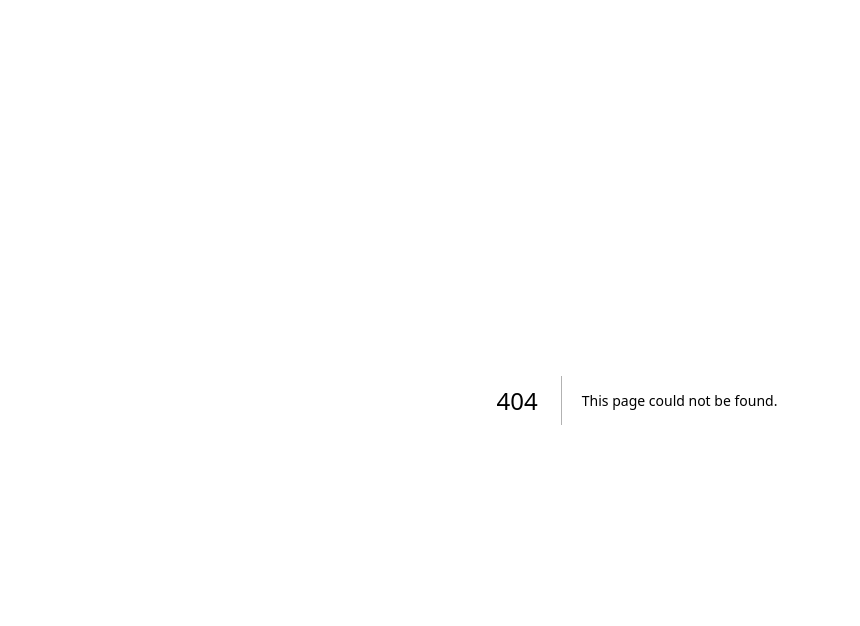
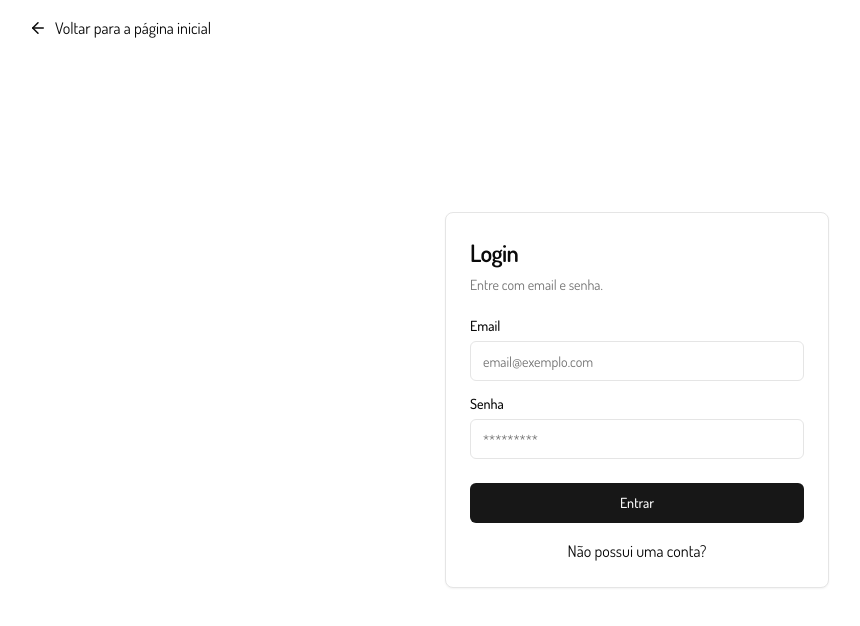
Before and after one commit to jessicasantosb/workshop-codante-next-auth, a Next.js app: page /login-server in a window 1280 px wide. Before the commit this address had no page. Shown: the top 626 px of the page, without its empty margins (3-863 px from the left). Built offline with nearby package versions, Linux system fonts and the light colour scheme.

Commit message:
feat: handle login flow

```diff
--- /dev/null
+++ b/src/app/(auth)/login-server/_actions/login.ts
@@ -0,0 +1,23 @@
+'use server';
+
+import { AuthError } from 'next-auth';
+import { redirect } from 'next/navigation';
+
+import { signIn } from '@/auth';
+
+export default async function login(FormData: FormData) {
+  const { email, password } = Object.fromEntries(FormData.entries());
+
+  try {
+    await signIn('credentials', { email, password });
+  } catch (error) {
+    if (error instanceof AuthError) {
+      if (error.type === 'CredentialsSignin') {
+        error.message = 'Credenciais inválidas';
+        throw error;
+      }
+    }
+  }
+
+  redirect('/dashboard');
+}
--- /dev/null
+++ b/src/app/(auth)/login-server/_components/ErrorCard.tsx
@@ -0,0 +1,37 @@
+import Link from 'next/link';
+
+import { Button } from '@/components/ui/button';
+import {
+  Card,
+  CardContent,
+  CardFooter,
+  CardHeader,
+  CardTitle,
+} from '@/components/ui/card';
+
+export function ErrorCard({
+  errorMessage,
+  reset,
+}: {
+  errorMessage: string;
+  reset: () => void;
+}) {
+  return (
+    <Card className='w-full max-w-sm'>
+      <CardHeader>
+        <CardTitle className='text-2xl'>Erro ao fazer o login</CardTitle>
+      </CardHeader>
+
+      <CardContent className='grid gap-4'>
+        <p className='text-red-500'>{errorMessage}</p>
+      </CardContent>
+
+      <CardFooter className='flex flex-col gap-4'>
+        <Button className='w-full' onClick={reset}>
+          Tentar Novamente
+        </Button>
+        <Link href={'/'}>Voltar para a página inicial</Link>
+      </CardFooter>
+    </Card>
+  );
+}
--- a/src/app/(auth)/login/page.tsx
+++ b/src/app/(auth)/login-server/_components/LoginForm.tsx
@@ -1,4 +1,5 @@
-import { ArrowLeftIcon } from 'lucide-react';
+'use client';
+
 import Link from 'next/link';
 
 import { Button } from '@/components/ui/button';
@@ -12,25 +13,23 @@ import {
 } from '@/components/ui/card';
 import { Input } from '@/components/ui/input';
 import { Label } from '@/components/ui/label';
+import login from '../_actions/login';
 
-export default function Login() {
+export function LoginForm() {
   return (
-    <section className='relative w-full h-screen flex items-center justify-center px-4'>
-      <Link href={'/'} className='absolute top-4 left-4 flex items-center gap-2'>
-        <ArrowLeftIcon size={18}/>
-        Voltar para a página inicial
-      </Link>
+    <Card className='w-full max-w-sm'>
+      <CardHeader>
+        <CardTitle className='text-2xl'>Login</CardTitle>
+        <CardDescription>Entre com email e senha.</CardDescription>
+      </CardHeader>
 
-      <Card className='w-full max-w-sm'>
-        <CardHeader>
-          <CardTitle className='text-2xl'>Login</CardTitle>
-          <CardDescription>Entre com email e senha.</CardDescription>
-        </CardHeader>
+      <form action={login}>
         <CardContent className='grid gap-4'>
           <div className='grid gap-2'>
             <Label htmlFor='email'>Email</Label>
             <Input
               id='email'
+              name='email'
               type='email'
               placeholder='email@exemplo.com'
               required
@@ -40,17 +39,19 @@ export default function Login() {
             <Label htmlFor='password'>Senha</Label>
             <Input
               id='password'
+              name='password'
               type='password'
               placeholder='*********'
               required
             />
           </div>
         </CardContent>
+
         <CardFooter className='flex flex-col gap-4'>
           <Button className='w-full'>Entrar</Button>
           <Link href={'/register'}>Não possui uma conta?</Link>
         </CardFooter>
-      </Card>
-    </section>
+      </form>
+    </Card>
   );
 }
--- /dev/null
+++ b/src/app/(auth)/login-server/error.tsx
@@ -0,0 +1,13 @@
+'use client';
+
+import { ErrorCard } from './_components/ErrorCard';
+
+export default function LoginError({
+  error,
+  reset,
+}: {
+  error: Error & { digest?: string };
+  reset: () => void;
+}) {
+  return <ErrorCard errorMessage={error.message} reset={reset} />;
+}
--- /dev/null
+++ b/src/app/(auth)/login-server/layout.tsx
@@ -0,0 +1,11 @@
+export default function LoginLayout({
+  children,
+}: {
+  children: React.ReactNode;
+}) {
+  return (
+    <section className='w-full h-screen flex items-center justify-center px-4'>
+      {children}
+    </section>
+  );
+}
--- /dev/null
+++ b/src/app/(auth)/login-server/page.tsx
@@ -0,0 +1,19 @@
+import { ArrowLeftIcon } from 'lucide-react';
+import Link from 'next/link';
+import { LoginForm } from './_components/LoginForm';
+
+export default function Login() {
+  return (
+    <section className='relative w-full h-screen flex items-center justify-center px-4'>
+      <Link
+        href={'/'}
+        className='absolute top-4 left-4 flex items-center gap-2'
+      >
+        <ArrowLeftIcon size={18} />
+        Voltar para a página inicial
+      </Link>
+
+      <LoginForm />
+    </section>
+  );
+}
--- a/src/app/page.tsx
+++ b/src/app/page.tsx
@@ -20,7 +20,7 @@ export default function Home() {
         </div>
 
         <Button size={'full'}>
-          <Link href={'/'}>Login - Server Components</Link>
+          <Link href={'/login-server'}>Login - Server Components</Link>
         </Button>
         <Button size={'full'}>
           <Link href={'/'}>Login - Client Components</Link>
--- a/src/auth.ts
+++ b/src/auth.ts
@@ -6,12 +6,13 @@ import db from './lib/db';
 export const {
   handlers: { GET, POST },
   auth,
+  signIn
 } = NextAuth({
   providers: [
     Credentials({
       credentials: {
-        email: {},
-        password: {},
+        email: { label: 'Email' },
+        password: { label: 'Senha', type: 'password' },
       },
       async authorize(credentials) {
         const email = credentials.email as string;
```
Also changed, not shown: 1 other file (tests, documents, lock files or other folders).
